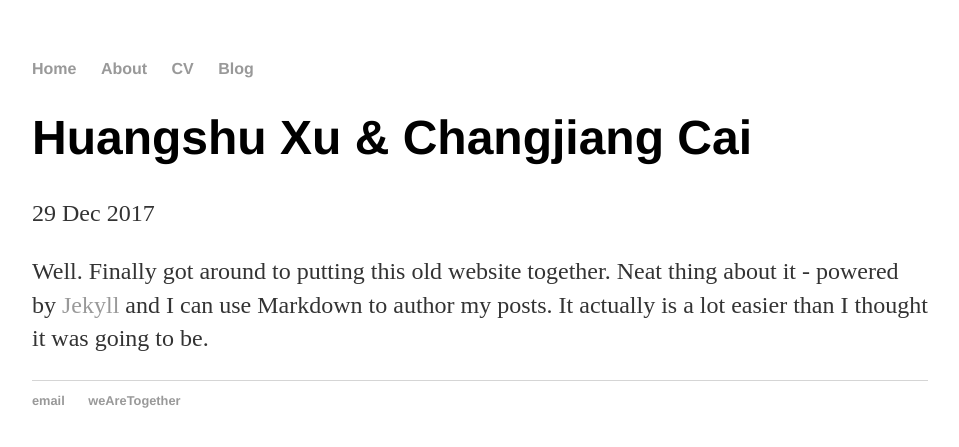
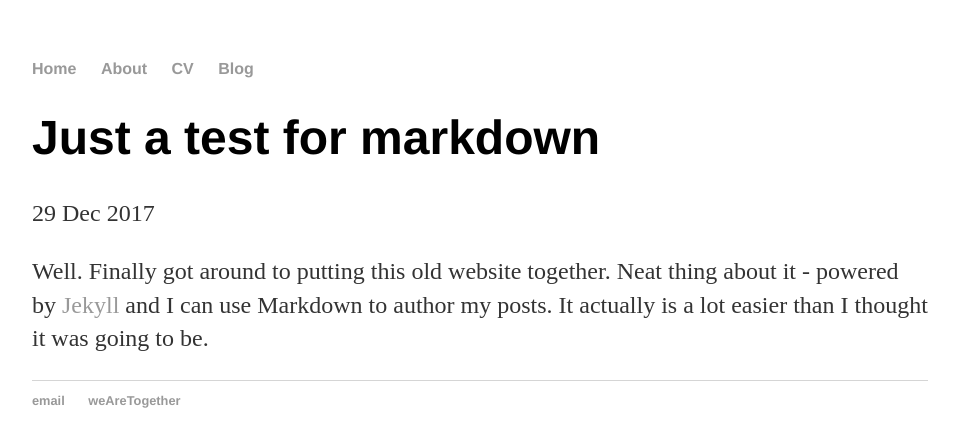
Before and after one commit to ccj5351/ccj5351.github.io, a Jekyll site: the page built from _posts/2017-12-29-ccj-site-launched.md, in a window 1280 px wide. Shown: the top 447 px of the page, without its empty margins (160-1119 px from the left). Built offline with Jekyll 4.4.1, drawn with Linux system fonts in a browser that asks for light colours; comment, search, counter and statistics services are not loaded.

Commit message:
minor change

```diff
--- a/_posts/2017-12-29-ccj-site-launched.md
+++ b/_posts/2017-12-29-ccj-site-launched.md
@@ -1,6 +1,6 @@
 ---
 layout: post
-title: "Huangshu Xu & Changjiang Cai"
+title: "Just a test for markdown"
 comments: true
 date: 2017-12-29
 ---
```
